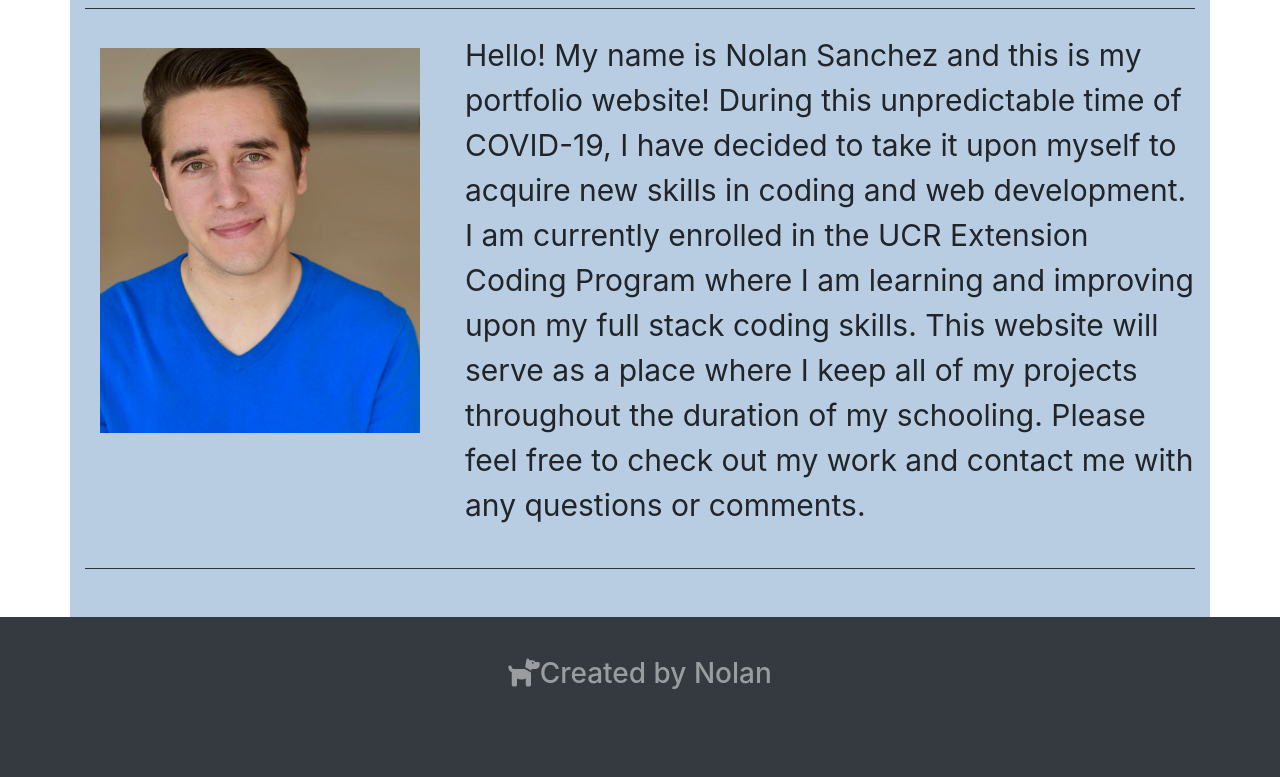
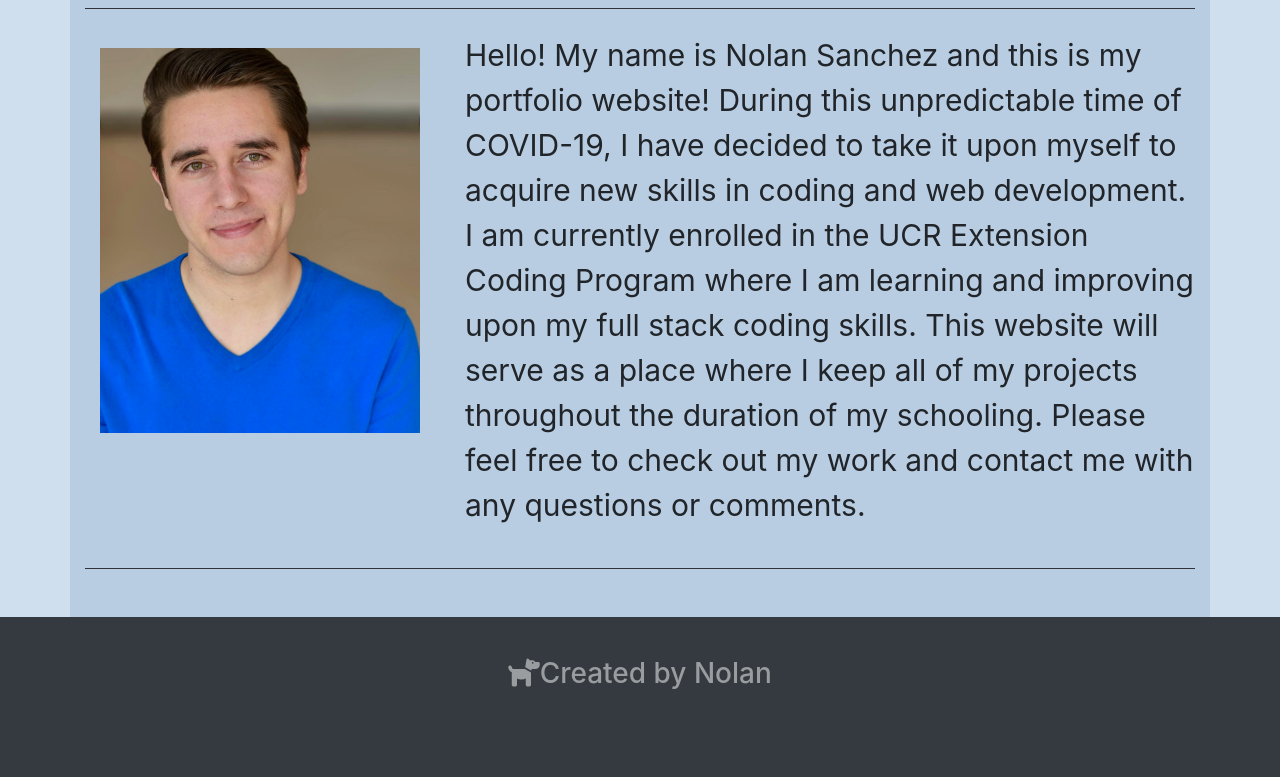
Before and after one commit to Nolanws1/portfolio, a plain HTML site: page index.html in a window 1280 px wide. Shown: the part 189-966 px from the top of the page. Drawn offline with nearby package versions, Linux system fonts and the light colour scheme.

Commit message:
color change

```diff
--- a/style.css
+++ b/style.css
@@ -1,3 +1,7 @@
+body {
+        background-color: rgb(208, 223, 238);
+}
+
 footer {
         text-align: center;
         color: #FFFFFF80;
```
Also changed, not shown: 1 other file.
